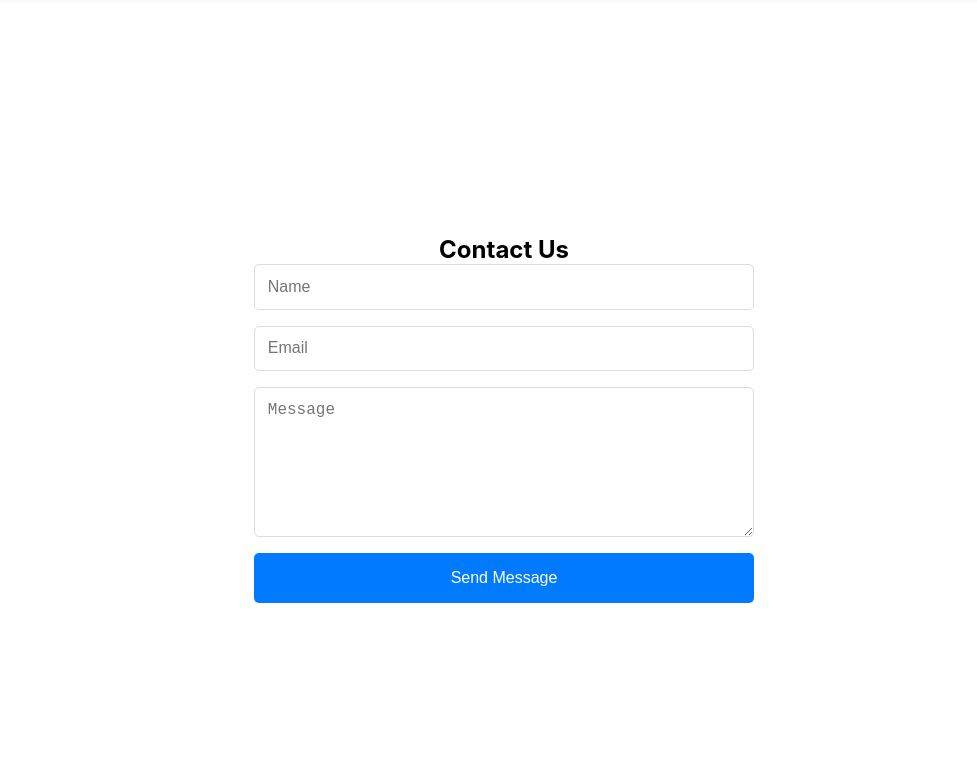
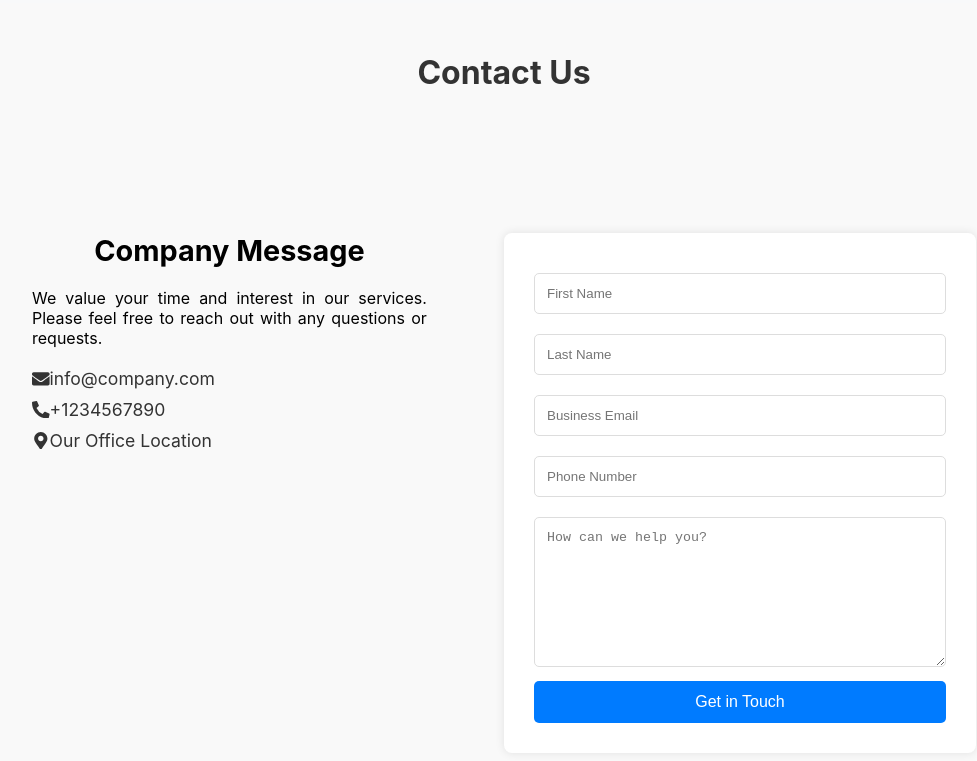
Before and after one commit to Breezex2/harjah_website, a React (Create React App) app: page / in a window 1280 px wide. Shown: the part 2397-3158 px from the top of the page, without its empty margins (136-1113 px from the left). Built offline with nearby package versions, Linux system fonts and the light colour scheme.

Commit message:
Saving local changes before pull

```diff
--- a/package.json
+++ b/package.json
@@ -3,12 +3,14 @@
   "version": "0.1.0",
   "private": true,
   "dependencies": {
+    "@fortawesome/fontawesome-free": "^6.7.2",
     "@testing-library/dom": "^10.4.0",
     "@testing-library/jest-dom": "^6.6.3",
     "@testing-library/react": "^16.2.0",
     "@testing-library/user-event": "^13.5.0",
     "react": "^19.0.0",
     "react-dom": "^19.0.0",
+    "react-icons": "^5.5.0",
     "react-scripts": "5.0.1",
     "web-vitals": "^2.1.4"
   },
--- a/src/App.css
+++ b/src/App.css
@@ -167,42 +167,102 @@
   line-height: 1.6;
 }
 
-/* Contact section */
-.contact-form {
+/* Contact Section */
+.contact-section {
   display: flex;
-  flex-direction: column;
-  gap: 1rem;
-  width: 100%;
-  max-width: 500px;
+  justify-content: space-between;
+  padding: 50px;
+  background-color: #f9f9f9;
+}
+
+.contact-container {
+  display: flex;
+  width: 80%;
+  justify-content: space-between; /* Ensures the sections are side by side */
+}
+
+.company-message {
+  width: 45%; /* Takes 45% of the width */
+  padding-right: 30px; /* Space between company message and form */
+}
+
+
+.company-message h3 {
+  font-size: 1.8rem;
+  margin-bottom: 20px;
+}
+
+.company-message p {
+  font-size: 1rem;
+  margin-bottom: 20px;
+  text-align: justify;
+}
+
+.company-message .social-icons a {
+  display: flex;
+  align-items: center; /* Aligns the icon and text horizontally */
+  font-size: 1.1rem;
+  color: #333;
+  margin-bottom: 10px;
+  text-decoration: none;
+}
+
+.company-message .social-icons a i {
+  font-size: 1.5rem;  /* Adjust icon size */
+  margin-right: 10px; /* Space between icon and text */
+}
+
+.company-message .social-icons a:hover {
+  color: #007bff;
+}
+
+.contact-form-box {
+  width: 50%; /* Takes 50% of the width */
+  background-color: white;
+  box-shadow: 0px 0px 10px rgba(0, 0, 0, 0.1);
+  padding: 30px;
+  border-radius: 8px;
 }
 
 .contact-form input,
 .contact-form textarea {
-  padding: 0.8rem;
+  width: 100%;
+  padding: 12px;
+  margin: 10px 0;
   border: 1px solid #ddd;
   border-radius: 5px;
-  font-size: 1rem;
 }
 
 .contact-form textarea {
   height: 150px;
-  resize: vertical;
 }
 
-.submit-btn {
+.get-in-touch-btn {
   background-color: #007bff;
   color: white;
+  padding: 12px 20px;
+  font-size: 1rem;
   border: none;
-  padding: 1rem;
+  cursor: pointer;
+  width: 100%;
   border-radius: 5px;
-  font-size: 1rem;
-  cursor: pointer;
-  transition: background-color 0.3s ease;
 }
 
-.submit-btn:hover {
+.get-in-touch-btn:hover {
   background-color: #0056b3;
 }
+
+/* Style for Get in Touch Header */
+.get-in-touch {
+  text-align: center;
+  margin-bottom: 2rem;
+}
+
+.get-in-touch h2 {
+  font-size: 2rem;
+  color: #333;
+}
+
 
 /* Responsive design */
 @media (max-width: 768px) {
--- a/src/App.js
+++ b/src/App.js
@@ -1,5 +1,6 @@
 import React, { useState } from "react";
 import "./App.css";
+import { FaEnvelope, FaPhoneAlt, FaMapMarkerAlt } from 'react-icons/fa';  // Import the icons you need
 
 
 function Navbar() {
@@ -89,12 +90,49 @@ function App() {
       </section>
 
       <section id="contact" className="section contact-section">
-        <h2>Contact Us</h2>
-        <div className="contact-form">
-          <input type="text" placeholder="Name" />
-          <input type="email" placeholder="Email" />
-          <textarea placeholder="Message"></textarea>
-          <button className="submit-btn">Send Message</button>
+  {/* Get in Touch Header */}
+  <div className="get-in-touch">
+    <h2>Contact Us</h2>
+  </div>
+
+  <div className="contact-container">
+    {/* Company Message Section */}
+    <div className="company-message">
+      <h3>Company Message</h3>
+      <p>
+        We value your time and interest in our services. Please feel free to
+        reach out with any questions or requests.
+      </p>
+      <div className="social-icons">
+
+      <a href="mailto:info@company.com" className="contact-item">
+    <FaEnvelope />
+    <span>info@company.com</span>
+  </a>
+
+  <a href="tel:+1234567890" className="contact-item">
+    <FaPhoneAlt />
+    <span>+1234567890</span>
+  </a>
+
+  <a href="https://maps.google.com" className="contact-item">
+    <FaMapMarkerAlt />
+    <span>Our Office Location</span>
+  </a>
+  </div>
+</div>
+
+          {/* Contact Form */}
+          <div className="contact-form-box">
+            <div className="contact-form">
+              <input type="text" placeholder="First Name" />
+              <input type="text" placeholder="Last Name" />
+              <input type="email" placeholder="Business Email" />
+              <input type="text" placeholder="Phone Number" />
+              <textarea placeholder="How can we help you?"></textarea>
+              <button className="get-in-touch-btn">Get in Touch</button>
+            </div>
+          </div>
         </div>
       </section>
     </div>
```
Also changed, not shown: 1 other file (tests, documents, lock files or other folders).
